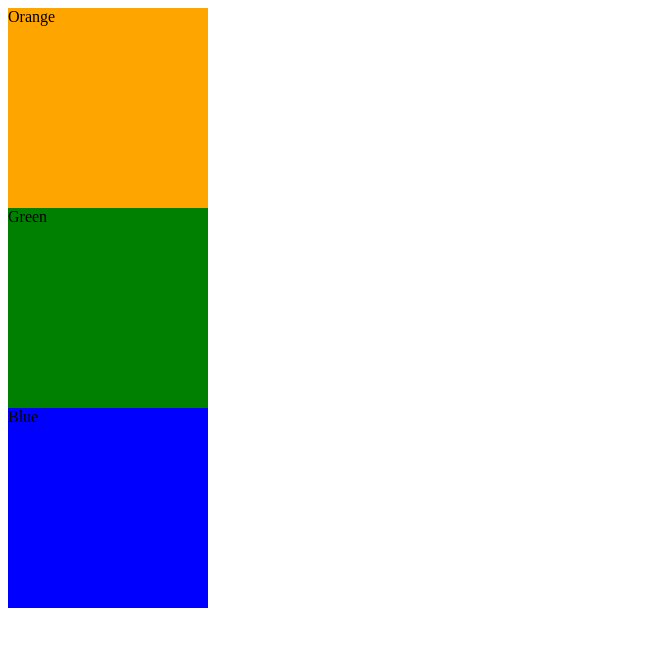
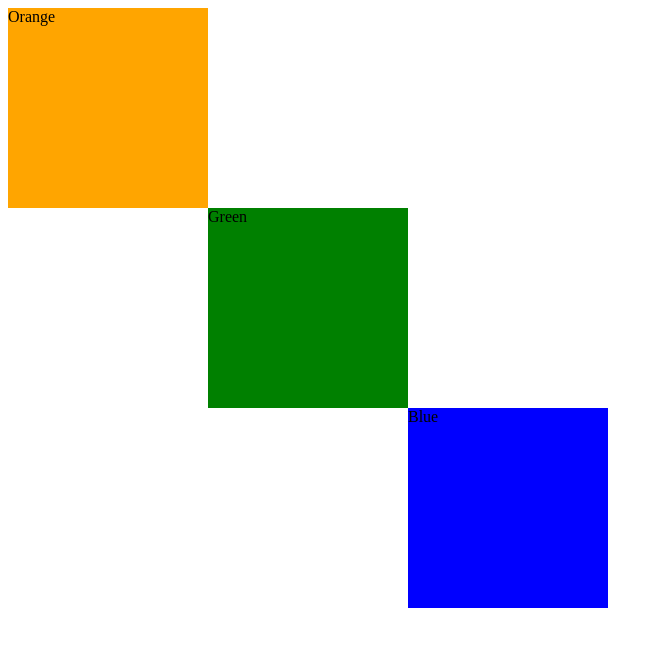
Before and after one commit to chomneau/websign-navbar, a plain HTML site: page index.html in a window 1280 px wide. Shown: the whole page, without its empty margins (0-663 px from the left). Drawn offline with Linux system fonts and the light colour scheme.

Commit message:
add margin to css

```diff
--- a/css/style.css
+++ b/css/style.css
@@ -7,9 +7,11 @@
     width: 200px;
     height: 200px;
     background-color: green;
+    margin-left: 200px;
 }
 .box-blue{
     width: 200px;
     height: 200px;
     background-color: blue;
+    margin-left: 400px;
 }
```
